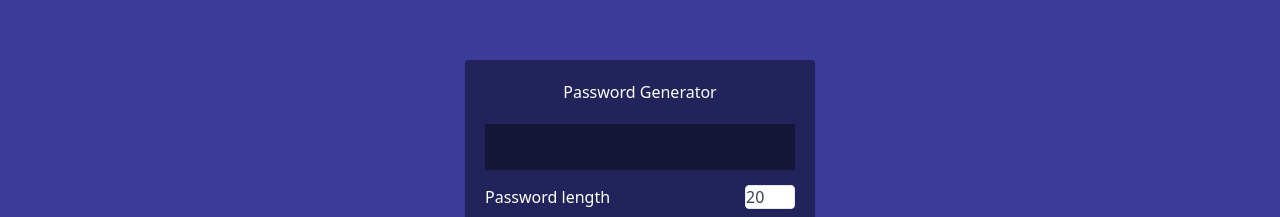
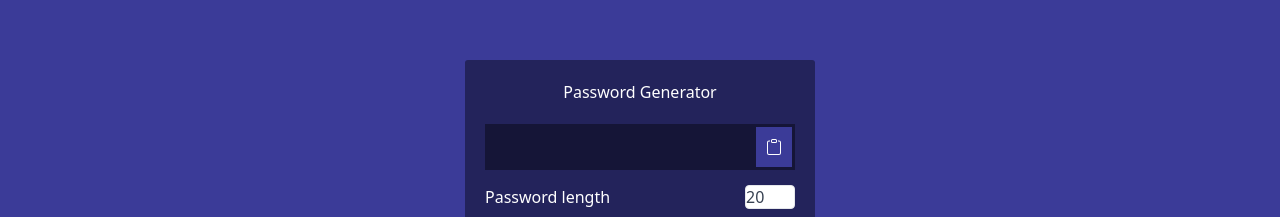
Before and after one commit to Prasham1710/password_generator, a React (Create React App) app: page / in a window 1280 px wide. Shown: the part 140-357 px from the top of the page. Built offline with nearby package versions, Linux system fonts and the light colour scheme.

Commit message:
copy_button

```diff
--- a/src/App.js
+++ b/src/App.js
@@ -15,18 +15,20 @@
   const [includeLowercase, setIncludeLowercase] = useState(false)
   const [includeNumbers, setIncludeNumbers] = useState(false)
   const [includeSymbols, setIncludeSymbols] = useState(false)
+
         const handleGeneratePassword = (e) => {
 
           let characterList =''
     if (includeLowercase) {
-        characterList = characterList + lowerCaseLetters}
-        if (includeUppercase) {
+        characterList = characterList + lowerCaseLetters
+      }
+    if (includeUppercase) {
         characterList = characterList + upperCaseLetters
       }
-      if (includeNumbers) {
+    if (includeNumbers) {
         characterList = characterList + numbers
       }
-      if (includeSymbols) {
+    if (includeSymbols) {
         characterList = characterList + specialCharacters
       }
         setPassword(createPassword(characterList))
@@ -41,13 +43,23 @@
     }
     return password
   }
+  const copyToClipboard = () => {
+    const newTextArea = document.createElement('textarea')
+    newTextArea.innerText = password
+    document.body.appendChild(newTextArea)
+    newTextArea.select()
+    document.execCommand('copy')
+    newTextArea.remove()
+  }
+    const handleCopyPassword = (e) => {
+       copyToClipboard()}
         return (
          <div className= 'bg-[#3b3b98] h-[700px] relative'>
       <div className='container'>
         < div className='generator'>
           <h2 className='generator__header'>Password Generator</h2>
           <div className='generator__password'>
-            <h3>{password}</h3></div>
+            <h3>{password}</h3><button onClick={handleCopyPassword} className='copy__btn'><BsClipboard/></button></div>
 
                     <div>
                       <div className='form-group'>
```
